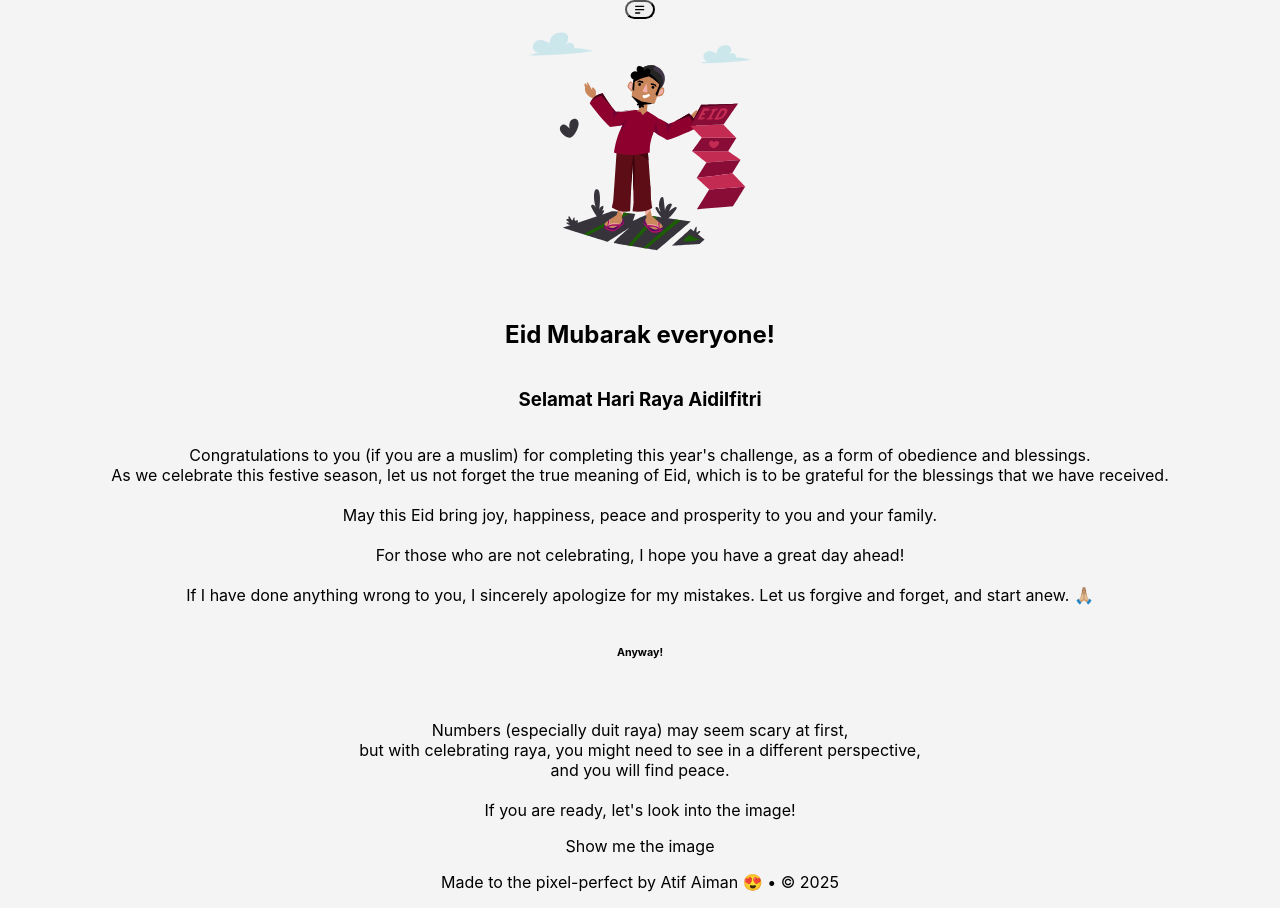
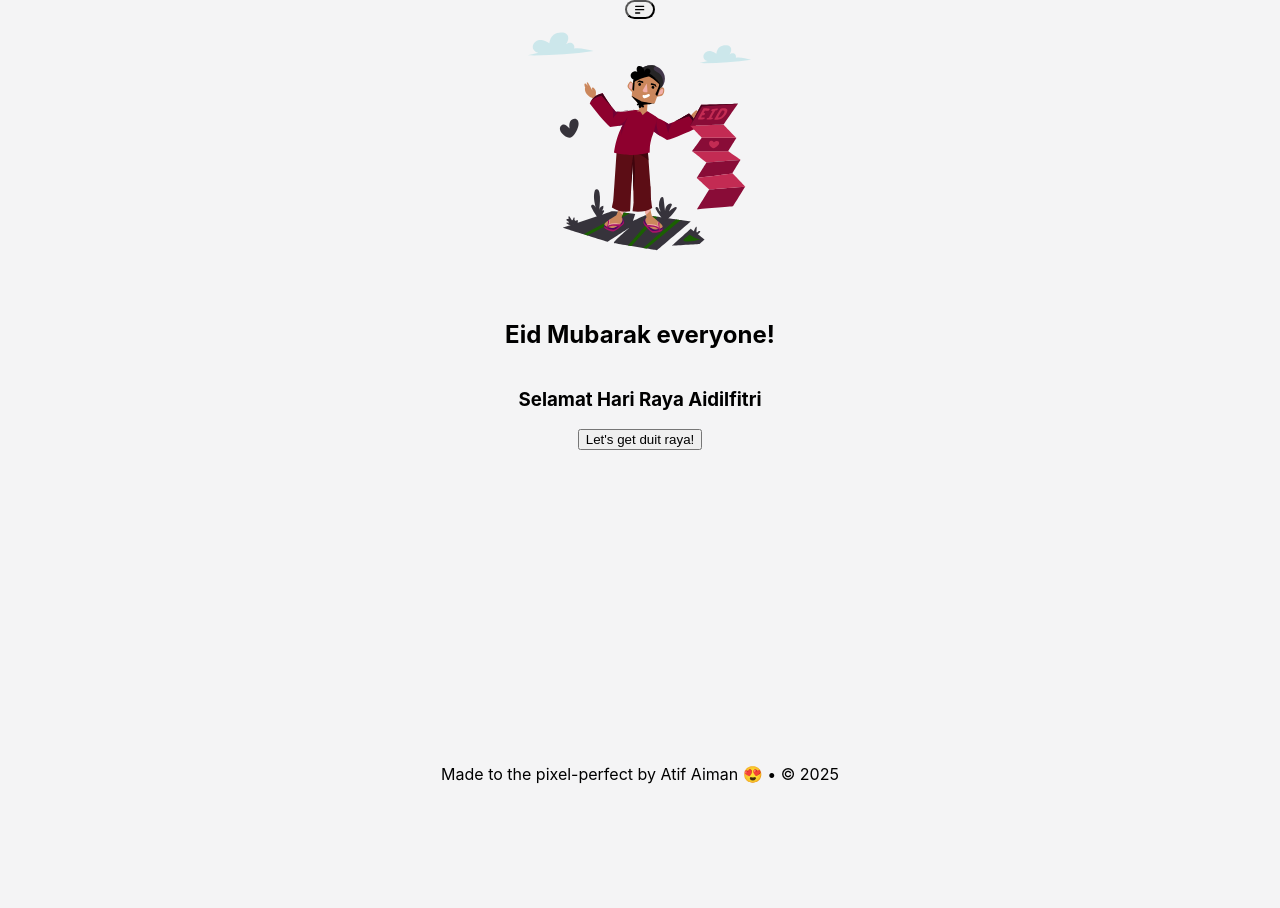
Before and after one commit to alserembani94/atifaimandev-v3, a Next.js app: page /raya in a window 1280 px wide. After the commit the page ends 800 px from the top, so only its background shows below. Built offline with nearby package versions, Linux system fonts and the light colour scheme.

Commit message:
feat: apa lagi ni

```diff
--- a/next.config.js
+++ b/next.config.js
@@ -75,8 +75,8 @@ const nextConfig = {
         permanent: true
       },
       {
-        source: '/wintertide',
-        destination: 'https://cdn.tngdigital.com.my/s/oauth2/index.html#/moneypacket?p=ec1f25317dff66049b1c33631d988dff998442d78e268dad9e2862b79c0ab34caf99c5801962eb446e01ba04c5f98fb6d3b60cf7317ea0a4e81856e1e4293bd0b2fa665f9f22d6fbf1a1c8bfb3ce46ab',
+        source: '/raya/for_real',
+        destination: 'https://cdn.tngdigital.com.my/s/oauth2/index.html#/moneypacket?p=bd06712c20a746d07aec70989c2a5a40b8e7ec7e26ac480236ab5ac8d3d3cbd639d5cc05371c80c3dcc1121cbd17249eb11972ed861b0baf0b0f17e69fa8d8972acb8fb78d4ca4023a2ff873ad432b95',
         permanent: true
       }
     ];
--- a/src/pages/raya.tsx
+++ b/src/pages/raya.tsx
@@ -1,8 +1,7 @@
 import { useLottie } from "lottie-react";
 import { NextPage } from "next";
 import Default from "../components/layout/Default";
-import { useEffect } from "react";
-import { QRCodeSVG } from "qrcode.react";
+import { useEffect, useState } from "react";
 
 const Eid: NextPage = ({}) => {
   const style = {
@@ -21,6 +20,28 @@ const Eid: NextPage = ({}) => {
     console.log("%cEid Mubarak! 🌙🎉", "background: #222; color: #bada55");
   }, []);
 
+  // State that reads from local storage to track if user clicks the button
+  const [clicked, setClicked] = useState(false);
+
+  useEffect(() => {
+    const clicked = localStorage.getItem("clicked");
+    if (clicked) {
+      setClicked(true);
+    }
+  }, []);
+
+  const handleClick = () => {
+    if (clicked) return;
+    setClicked(true);
+    localStorage.setItem("clicked", "true");
+    // open new tab
+    window.open("https://kena.lol", "_blank");
+  };
+
+  const handleForReal = () => {
+    window.open("https://atifaiman.dev/raya/for_real", "_blank");
+  };
+
   return (
     <Default
       title="Selamat Hari Raya!"
@@ -30,47 +51,23 @@ const Eid: NextPage = ({}) => {
       <div className="flex flex-col items-center text-center">
         <h1>Eid Mubarak everyone!</h1>
         <h3>Selamat Hari Raya Aidilfitri</h3>
+        {!clicked && (
+          <button
+            onClick={handleClick}
+            className="px-8 py-4 rounded bg-orange-400 text-white my-4 font-bold"
+          >
+            Let&apos;s get duit raya!
+          </button>
+        )}
 
-        <p className="text-center py-8">
-          Congratulations to you (if you are a muslim) for completing this
-          year&apos;s challenge, as a form of obedience and blessings.
-          <br />
-          As we celebrate this festive season, let us not forget the true
-          meaning of Eid, which is to be grateful for the blessings that we have
-          received.
-          <br />
-          <br />
-          May this Eid bring joy, happiness, peace and prosperity to you and
-          your family.
-          <br />
-          <br />
-          For those who are not celebrating, I hope you have a great day ahead!
-          <br />
-          <br />
-          If I have done anything wrong to you, I sincerely apologize for my
-          mistakes. Let us forgive and forget, and start anew. 🙏🏼
-        </p>
-
-        <h6>Anyway!</h6>
-        <br />
-        <p>
-          Numbers (especially duit raya) may seem scary at first,
-          <br />
-          but with celebrating raya, you might need to see in a different
-          perspective,
-          <br />
-          and you will find peace.
-          <br />
-          <br />
-          If you are ready, let&apos;s look into the image!
-        </p>
-
-        <a
-          href="/images/scary_number.png"
-          className="px-6 py-4 bg-orange-400 text-white font-bold my-4 rounded-md"
-        >
-          Show me the image
-        </a>
+        {clicked && (
+          <button
+            className="px-8 py-4 rounded bg-orange-400 text-white my-4 font-bold"
+            onClick={handleForReal}
+          >
+            Kidding, this one is fr
+          </button>
+        )}
       </div>
     </Default>
   );
```
